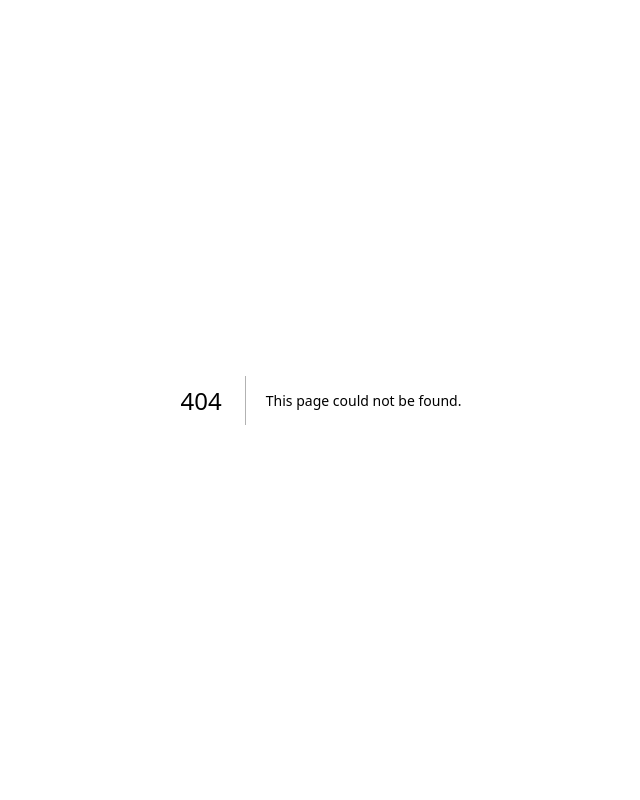
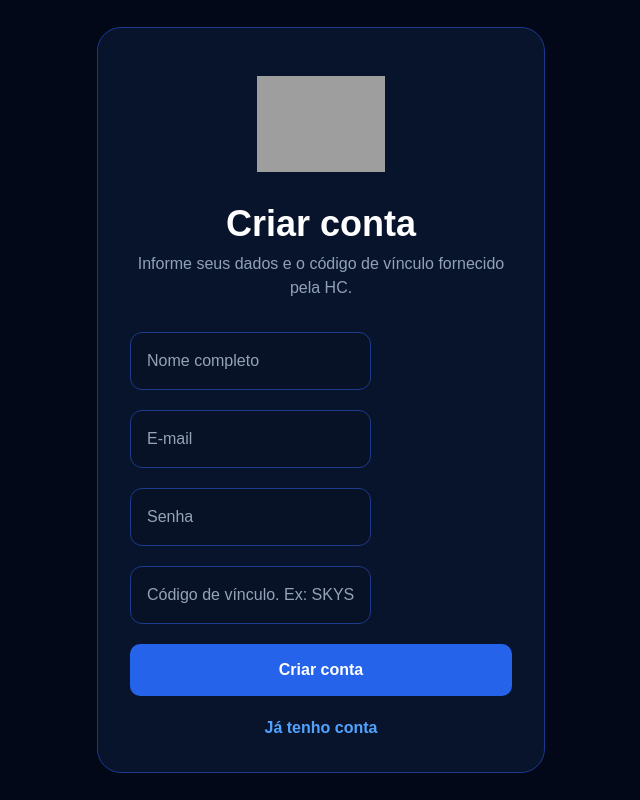
Before and after one commit to marcospaulootero-lgtm/hc-connect-app, a Next.js app: page /cadastro in a window 1280 px wide. Before the commit this address had no page. Shown: the whole page, without its empty margins (319-959 px from the left). Built offline with nearby package versions, Linux system fonts and the light colour scheme; grey boxes are pictures that could not be loaded.

Commit message:
cadastro publico e portal de cotacoes

```diff
--- a/src/app/admin/layout.tsx
+++ b/src/app/admin/layout.tsx
@@ -81,11 +81,11 @@ export default function AdminLayout({
           </Link>
 
           <Link
-            href="/admin/clientes"
-            className="px-4 py-3 rounded-xl text-slate-300 hover:bg-blue-600 hover:text-white transition font-medium"
-          >
-            Clientes
-          </Link>
+  href="/admin/usuarios"
+  className="px-4 py-3 rounded-xl text-slate-300 hover:bg-blue-600 hover:text-white transition font-medium"
+>
+  Usuários
+</Link>
 
           <Link
             href="/admin/embarques"
--- /dev/null
+++ b/src/app/cadastro/page.tsx
@@ -0,0 +1,142 @@
+'use client'
+
+import { useState } from 'react'
+import { supabase } from '@/lib/supabaseClient'
+
+export default function CadastroPage() {
+  const [nome, setNome] = useState('')
+  const [email, setEmail] = useState('')
+  const [senha, setSenha] = useState('')
+  const [codigo, setCodigo] = useState('')
+  const [loading, setLoading] = useState(false)
+
+  async function cadastrar(e: React.FormEvent) {
+    e.preventDefault()
+
+    if (!nome || !email || !senha || !codigo) {
+      alert('Preencha todos os campos')
+      return
+    }
+
+    setLoading(true)
+
+    const codigoFormatado = codigo
+      .replace(/[^a-zA-Z0-9]/g, '')
+      .toUpperCase()
+
+    const { data: empresa } = await supabase
+      .from('empresas')
+      .select('*')
+      .eq('codigo_vinculo', codigoFormatado)
+      .single()
+
+    if (!empresa) {
+      alert('Código de vínculo inválido')
+      setLoading(false)
+      return
+    }
+
+    const { data, error } = await supabase.auth.signUp({
+      email,
+      password: senha,
+      options: {
+        data: {
+          nome,
+          codigo_vinculo: codigoFormatado,
+          empresa_id: empresa.id,
+          tipo_acesso: 'cliente',
+        },
+      },
+    })
+
+    if (error) {
+      alert(error.message)
+      setLoading(false)
+      return
+    }
+
+    if (data.user) {
+      await supabase.from('perfis').insert({
+        id: data.user.id,
+        nome,
+        email,
+        tipo_acesso: 'cliente',
+        tipo_usuario: 'cliente',
+        empresa_id: empresa.id,
+        codigo_vinculo: codigoFormatado,
+        ativo: true,
+      })
+    }
+
+    setLoading(false)
+
+    alert('Conta criada com sucesso. Agora faça login.')
+
+    window.location.href = '/login'
+  }
+
+  return (
+    <main className="min-h-screen bg-[#020817] flex items-center justify-center p-6">
+      <section className="w-full max-w-md bg-[#08142c] border border-blue-900 rounded-3xl p-8">
+        <div className="text-center mb-8">
+          <img
+            src="/HC-CONSULTORIA.png"
+            alt="HC Consultoria"
+            className="w-32 h-32 object-contain mx-auto mb-4"
+          />
+
+          <h1 className="text-white text-4xl font-black mb-2">
+            Criar conta
+          </h1>
+
+          <p className="text-slate-400">
+            Informe seus dados e o código de vínculo fornecido pela HC.
+          </p>
+        </div>
+
+        <form onSubmit={cadastrar} className="space-y-5">
+          <input
+            placeholder="Nome completo"
+            value={nome}
+            onChange={(e) => setNome(e.target.value)}
+            required
+          />
+
+          <input
+            type="email"
+            placeholder="E-mail"
+            value={email}
+            onChange={(e) => setEmail(e.target.value)}
+            required
+          />
+
+          <input
+            type="password"
+            placeholder="Senha"
+            value={senha}
+            onChange={(e) => setSenha(e.target.value)}
+            required
+          />
+
+          <input
+            placeholder="Código de vínculo. Ex: SKYSEA"
+            value={codigo}
+            onChange={(e) => setCodigo(e.target.value)}
+            required
+          />
+
+          <button type="submit" disabled={loading} className="w-full">
+            {loading ? 'Criando conta...' : 'Criar conta'}
+          </button>
+
+          <a
+            href="/login"
+            className="block text-center text-blue-400 hover:text-blue-300 font-bold"
+          >
+            Já tenho conta
+          </a>
+        </form>
+      </section>
+    </main>
+  )
+}
--- a/src/app/cliente/page.tsx
+++ b/src/app/cliente/page.tsx
@@ -7,6 +7,7 @@ import StatusBadge from '@/components/StatusBadge'
 export default function ClientePage() {
   const [usuario, setUsuario] = useState<any>(null)
   const [embarques, setEmbarques] = useState<any[]>([])
+  const [cotacoes, setCotacoes] = useState<any[]>([])
   const [busca, setBusca] = useState('')
 
   useEffect(() => {
@@ -31,9 +32,11 @@ export default function ClientePage() {
       email: user.email,
       tipo: perfil?.tipo_acesso || 'CLIENTE',
       empresa_id: perfil?.empresa_id,
+      codigo_vinculo: perfil?.codigo_vinculo,
     })
 
     carregarEmbarques(perfil?.empresa_id)
+    carregarCotacoes(perfil?.codigo_vinculo)
   }
 
   async function carregarEmbarques(empresaId: string) {
@@ -56,6 +59,23 @@ export default function ClientePage() {
     setEmbarques(data || [])
   }
 
+  async function carregarCotacoes(codigo: string) {
+    if (!codigo) return
+
+    const { data, error } = await supabase
+      .from('cotacoes')
+      .select('*')
+      .eq('codigo_vinculo', codigo)
+      .order('criado_em', { ascending: false })
+
+    if (error) {
+      console.log(error)
+      return
+    }
+
+    setCotacoes(data || [])
+  }
+
   async function sair() {
     await supabase.auth.signOut()
     window.location.href = '/login'
@@ -74,25 +94,47 @@ export default function ClientePage() {
     return texto.includes(busca.toLowerCase())
   })
 
+  const cotacoesDisponiveis = cotacoes.filter(
+    (c) => c.status === 'COTAÇÃO DISPONÍVEL'
+  ).length
+
+  const cotacoesPendentes = cotacoes.filter(
+    (c) =>
+      c.status === 'AGUARDANDO ANÁLISE' ||
+      c.status === 'EM ANÁLISE' ||
+      c.status === 'AGUARDANDO TRANSPORTADORA'
+  ).length
+
   return (
     <main className="min-h-screen bg-[#020817] text-white p-10">
       <div className="max-w-7xl mx-auto">
 
-        <div className="flex justify-between items-start mb-10">
+        <div className="flex justify-between items-start mb-10 gap-6">
 
           <div>
             <h1 className="text-5xl font-bold mb-2">
-              Meus embarques
+              Meu portal
             </h1>
+
+            <p className="text-slate-400 text-lg mb-5">
+              Acompanhe seus embarques, cotações, faturas e documentos.
+            </p>
+
+            <div className="flex gap-4 flex-wrap">
               <a
                 href="/cliente/cotacoes"
-  className="bg-blue-600 hover:bg-blue-500 px-5 py-3 rounded-xl text-white font-bold"
+                className="bg-blue-600 hover:bg-blue-500 px-5 py-3 rounded-xl text-white font-bold inline-block"
               >
                 Solicitar cotação
               </a>
-            <p className="text-slate-400 text-lg">
-              Acompanhe seus processos, faturas e documentos.
-            </p>
+
+              <a
+                href="/cliente/cotacoes"
+                className="bg-slate-700 hover:bg-slate-600 px-5 py-3 rounded-xl text-white font-bold inline-block"
+              >
+                Minhas cotações
+              </a>
+            </div>
           </div>
 
           {usuario && (
@@ -128,9 +170,9 @@ export default function ClientePage() {
 
         </div>
 
-        <div className="grid grid-cols-4 gap-6 mb-8">
+        <div className="grid grid-cols-1 md:grid-cols-4 gap-6 mb-8">
           <div className="card">
-            <p className="text-slate-400">Total</p>
+            <p className="text-slate-400">Embarques</p>
 
             <h2 className="text-5xl font-bold mt-4">
               {embarques.length}
@@ -151,34 +193,51 @@ export default function ClientePage() {
           </div>
 
           <div className="card">
-            <p className="text-slate-400">Fiscalização</p>
+            <p className="text-slate-400">Cotações pendentes</p>
 
             <h2 className="text-5xl font-bold mt-4">
-              {
-                embarques.filter(
-                  (e) =>
-                    e.status_operacional === 'Fiscalização'
-                ).length
-              }
+              {cotacoesPendentes}
             </h2>
           </div>
 
           <div className="card">
-            <p className="text-slate-400">Entregues</p>
+            <p className="text-slate-400">Cotações disponíveis</p>
 
             <h2 className="text-5xl font-bold mt-4">
-              {
-                embarques.filter(
-                  (e) =>
-                    e.status_operacional === 'Entregue'
-                ).length
-              }
+              {cotacoesDisponiveis}
             </h2>
           </div>
         </div>
 
+        {cotacoesDisponiveis > 0 && (
+          <section className="card mb-8 border-green-500">
+            <div className="flex justify-between items-center gap-4">
+              <div>
+                <h2 className="text-2xl font-bold mb-2">
+                  Você tem cotação disponível
+                </h2>
+
+                <p className="text-slate-400">
+                  Acesse suas cotações para baixar o PDF enviado pela HC Consultoria.
+                </p>
+              </div>
+
+              <a
+                href="/cliente/cotacoes"
+                className="bg-green-600 hover:bg-green-500 px-5 py-3 rounded-xl text-white font-bold"
+              >
+                Ver cotações
+              </a>
+            </div>
+          </section>
+        )}
+
         <section className="card mb-8">
-          <div className="flex justify-end">
+          <div className="flex justify-between items-center gap-4">
+            <h2 className="text-2xl font-bold">
+              Meus embarques
+            </h2>
+
             <input
               className="max-w-md"
               placeholder="Buscar AWB, destino, status..."
@@ -189,7 +248,14 @@ export default function ClientePage() {
         </section>
 
         <section className="grid gap-6">
-          {filtrados.map((item) => (
+          {filtrados.length === 0 ? (
+            <div className="card text-center">
+              <p className="text-slate-400">
+                Nenhum embarque encontrado.
+              </p>
+            </div>
+          ) : (
+            filtrados.map((item) => (
               <a
                 key={item.id}
                 href={`/cliente/embarques/${item.id}`}
@@ -220,7 +286,8 @@ export default function ClientePage() {
                   />
                 </div>
               </a>
-          ))}
+            ))
+          )}
         </section>
 
       </div>
--- a/src/app/login/page.tsx
+++ b/src/app/login/page.tsx
@@ -129,6 +129,13 @@ export default function LoginPage() {
             {loading ? 'Entrando...' : 'Entrar'}
           </button>
 
+          <a
+            href="/cadastro"
+            className="block w-full text-center bg-blue-900 hover:bg-blue-800 transition rounded-2xl py-4 text-white font-bold"
+          >
+            Criar minha conta
+          </a>
+
           <button
             type="button"
             onClick={recuperarSenha}
```
Also changed, not shown: src/app/admin/Usuarios/page.tsx (renamed from src/app/admin/clientes/page.tsx). Lines whose indentation alone changed are shown as unchanged.
